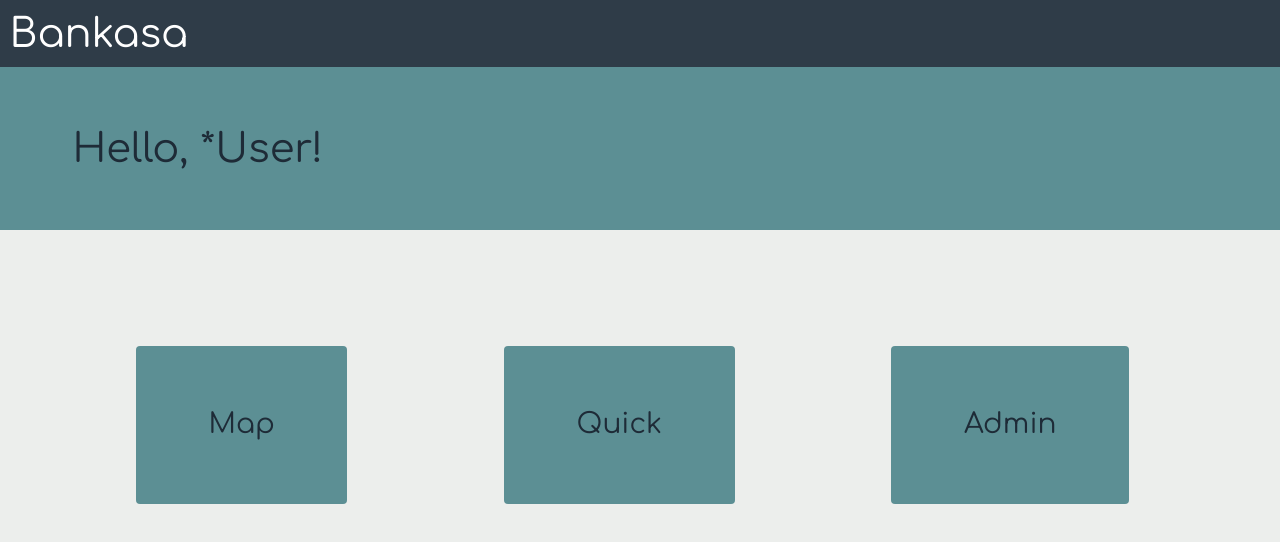
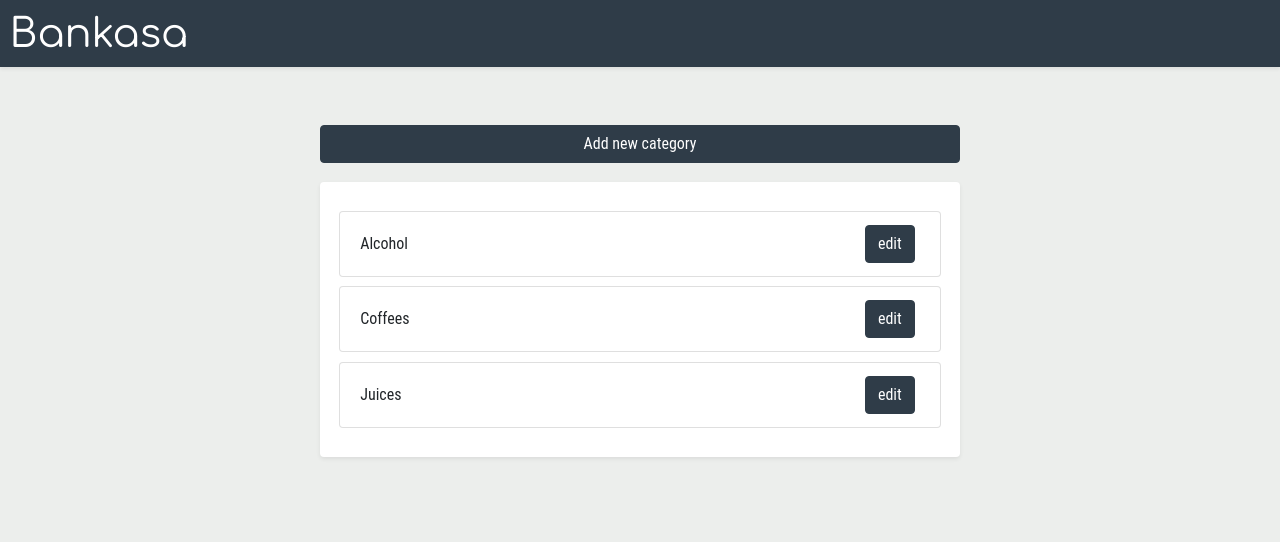
Before and after one commit to Bankacha/bankasa, a React (Create React App) app: page /admin/category in a window 1280 px wide. Shown: the top 542 px of the page. Built offline with nearby package versions, Linux system fonts and the light colour scheme.

Commit message:
categories rendered

```diff
--- a/src/App.js
+++ b/src/App.js
@@ -8,6 +8,7 @@ import { LoginPage } from './public/views/LoginPage'
 import { Products } from './admin/pages/Products';
 import { ProductPage } from './admin/pages/ProductPage';
 import { Layout } from './layout/Layout';
+import { CategoryPage } from './admin/pages/CategoryPage';
 
 import {
     BrowserRouter as Router,
@@ -32,6 +33,9 @@ function App() {
                     <Route path='/admin/products/:id'>
                         <ProductPage type={'edit'}/>
                     </Route>
+                    <Route path='/admin/category'>
+                        <CategoryPage />
+                    </Route>
 
                     {/* PUBLIC PAGES */}
 
--- /dev/null
+++ b/src/admin/pages/CategoryPage.js
@@ -0,0 +1,46 @@
+import { Row, Col, Form, Card, Button } from "react-bootstrap"
+import { useForm } from "react-hook-form";
+import { useDispatch, useSelector } from "react-redux";
+import { getCategories } from "../../store/selectors";
+
+export const CategoryPage = () => {
+
+    const categories = useSelector(getCategories);
+
+    const { register, handleSubmit, errors, reset, setValue } = useForm({
+        defaultValues: {
+            category: categories[0].value
+        }
+    });
+
+    return (
+        <div>
+            <Row className="align-items-center justify-content-center mt-5">
+                <Col sm={6} className='p-0'>
+                    <Button className="w-100">Add new category</Button>
+                </Col>
+            </Row>
+            <Row className="align-items-center justify-content-center mt-3">
+                <Col sm={6} className="p-3 bg-white rounded shadow-sm">
+                    {
+                        categories?.map((c, i) => {
+                            return (
+                                <Card key={i} className="my-2">
+                                    <Row className=" align-items-center">
+                                        <Col sm={10} >
+                                            <Card.Body value={c.value}>{c.name}</Card.Body>
+                                        </Col>
+                                        <Col sm={2}>
+                                            <Button>edit</Button>
+                                        </Col>
+                                    </Row>
+                                </Card>
+                            )
+                        })
+                    }
+                </Col>
+            </Row>
+        </div>
+
+    )
+}
--- a/src/public/components/bill-create/sub-components/BillTable.js
+++ b/src/public/components/bill-create/sub-components/BillTable.js
@@ -4,7 +4,6 @@ import { useSelector } from "react-redux"
 export function BillTable() {
 
     const billItems = useSelector(state => {
-        console.log(state.billing)
         return state.billing.billItems
     }
     )
```
